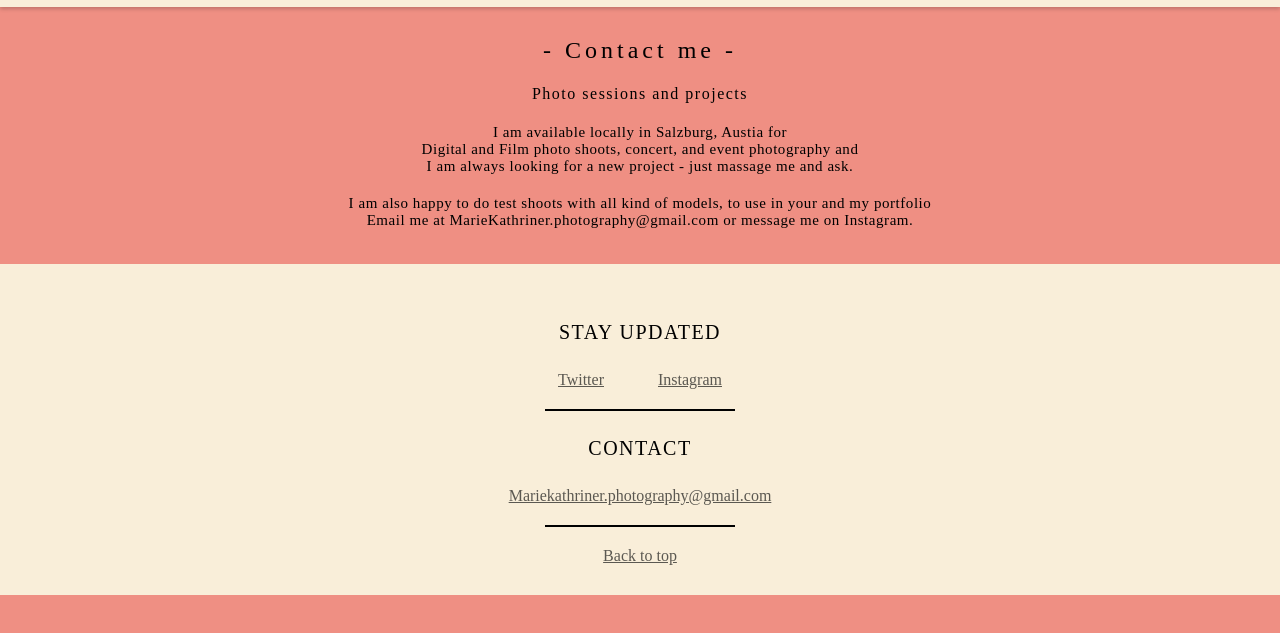
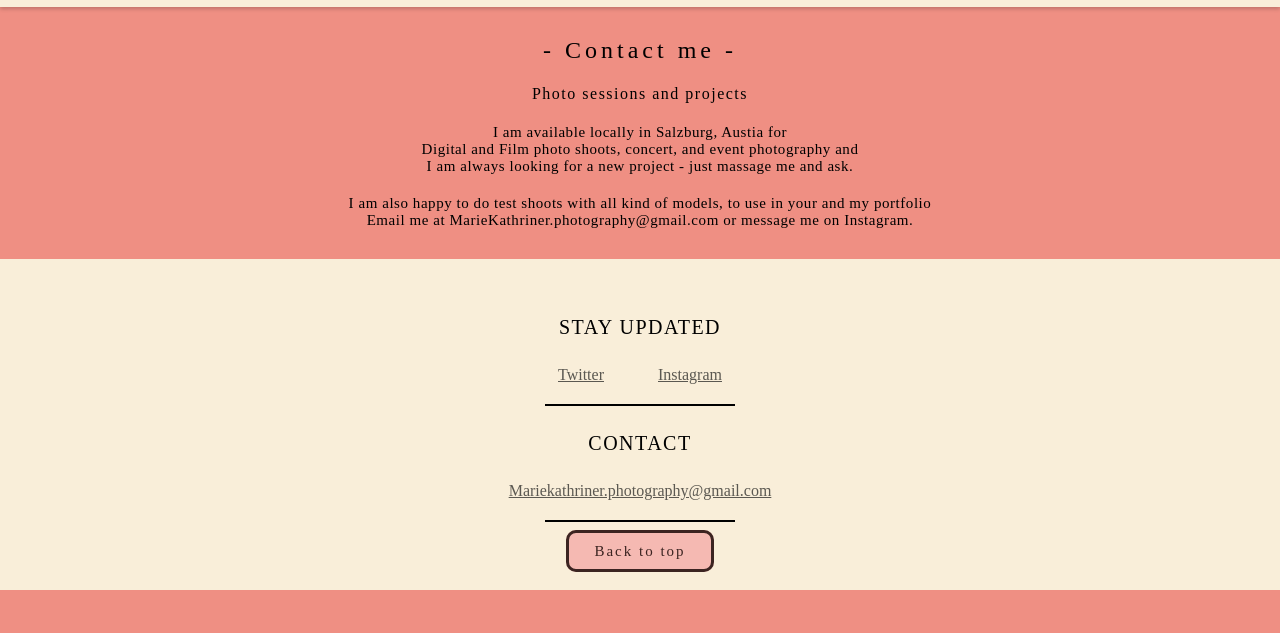
Before and after one commit to Marykathriner/Portfolio, a plain HTML site: page contact.html in a window 1280 px wide. Shown: the part 129-762 px from the top of the page. Drawn offline with Linux system fonts and the light colour scheme; a web font is replaced by a local one.

Commit message:
Added back to top to all pages

```diff
--- a/contact.html
+++ b/contact.html
@@ -52,7 +52,7 @@
 			<h4>CONTACT</h4>
 				<div target="_blank" id="contact"><a href="mailto:mariekathriner.photography@gmail.com">Mariekathriner.photography@gmail.com</a></div>
 				<div class="sep"></div>
-			<a href="#">Back to top</a>
+			<a class="backtotop" href="#">Back to top</a>
 		</footer>
 	</div>
 </body>
--- a/css/contact-style.css
+++ b/css/contact-style.css
@@ -107,7 +107,7 @@ nav ul li a{
 
 .wrapper {
     width: 100%;
-    padding: 10px 0 5px;
+    padding: 10px 0 0px;
     margin: 0 auto;
     text-align: center;
 }
```
Also changed, not shown: portfolio.html (+1 -1 lines).
